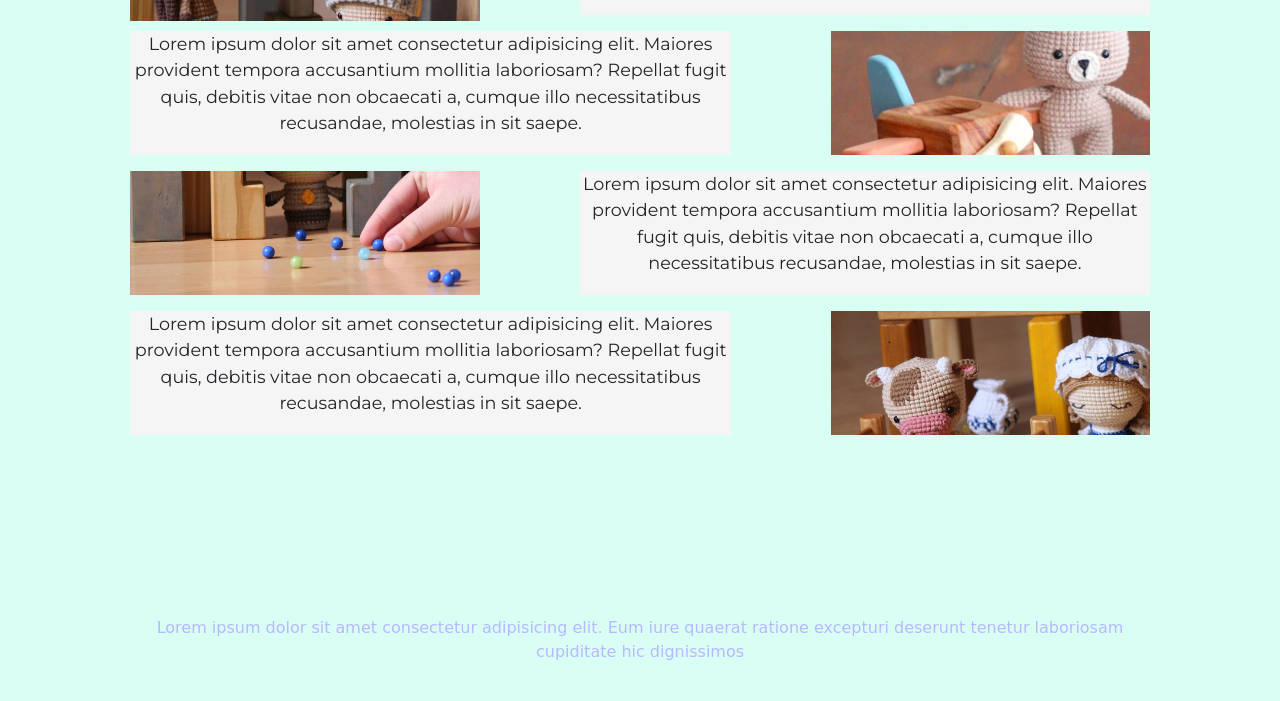
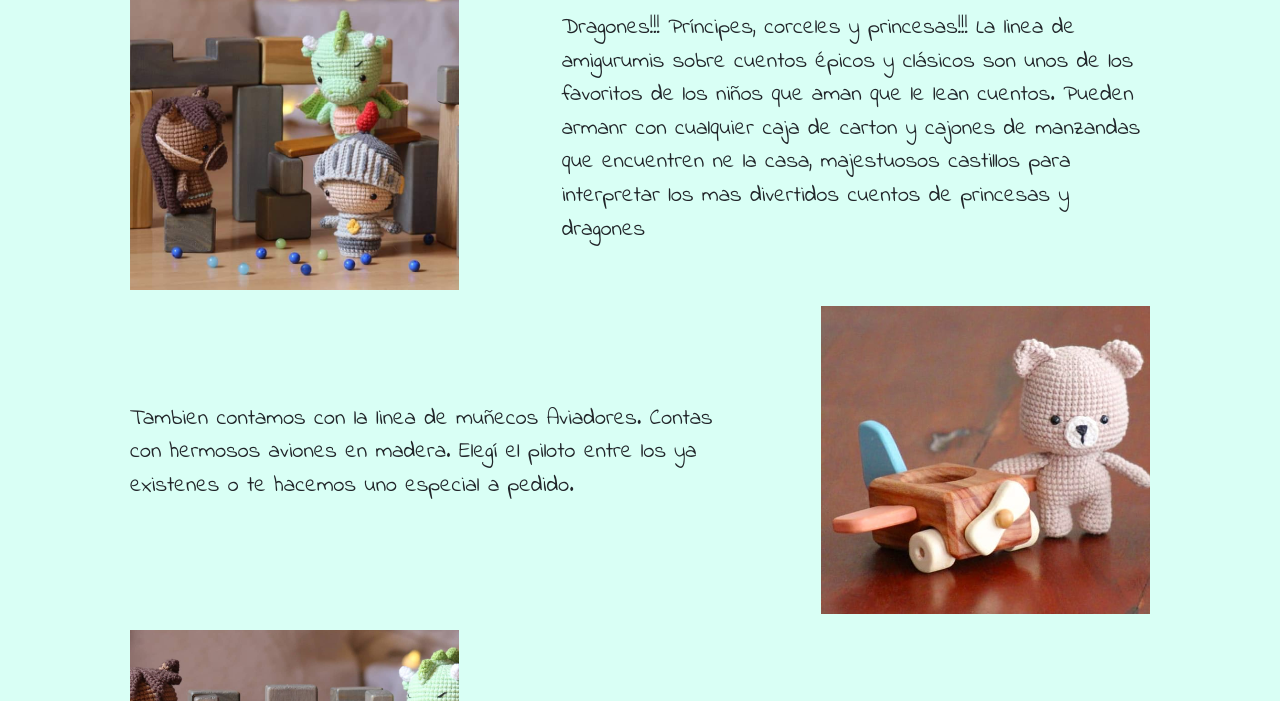
Before and after one commit to chaupinela/Proyecto_Coder, a website: page amigurumi.html in a window 1280 px wide. Shown: the part 669-1370 px from the top of the page. Drawn offline with nearby package versions, Linux system fonts and the light colour scheme; a web font is replaced by a local one.

Commit message:
[add] terminamo de corregir la pagina de Amigurumi completa, se pasa a master

```diff
--- a/amigurumi.html
+++ b/amigurumi.html
@@ -5,14 +5,21 @@
     <meta charset="UTF-8" />
     <meta http-equiv="X-UA-Compatible" content="IE=edge" />
     <meta name="viewport" content="width=device-width, initial-scale=1.0" />
-    <title>Bocha Chueca | Juegos Infantiles | Amigurumis</title>
-  <meta name="description" content="Juguetes y juegos artesanales sin material plastico. " >
-  <meta name="keywords" content="juguetes, juegos, sin plastico, madera, amigurumi">
+    <title>Bocha Chueca | Juegos Infantiles | Amigurumi</title>
+    <link rel="preconnect" href="https://fonts.googleapis.com">
+    <link rel="preconnect" href="https://fonts.gstatic.com" crossorigin>
+    <link href="https://fonts.googleapis.com/css2?family=Palette+Mosaic&display=swap" rel="stylesheet">
+    <link rel="preconnect" href="https://fonts.googleapis.com">
+    <link rel="preconnect" href="https://fonts.gstatic.com" crossorigin>
+    <link href="https://fonts.googleapis.com/css2?family=Indie+Flower&display=swap" rel="stylesheet">
+    <meta name="description" content="Juguetes y juegos artesanales sin material plástico. Totalmente confeccionados con materiales naturales y reciclados. Cuidamos y valoramos el planeta desde niños " >
+    <meta name="keywords" content="juguetes, juegos, sin plastico, madera, amigurumi">
     <link rel="preconnect" href="https://fonts.googleapis.com" />
     <link rel="preconnect" href="https://fonts.gstatic.com" crossorigin />
     <link href="https://fonts.googleapis.com/css2?family=Montserrat:wght@200;400&display=swap" rel="stylesheet" />
-    <link href="https://cdn.jsdelivr.net/npm/bootstrap@5.1.0/dist/css/bootstrap.min.css" rel="stylesheet" integrity="sha384-KyZXEAg3QhqLMpG8r+8fhAXLRk2vvoC2f3B09zVXn8CA5QIVfZOJ3BCsw2P0p/We" crossorigin="anonymous">
-    <link rel="stylesheet" href="css/index.css" />
+    <link href="https://cdn.jsdelivr.net/npm/bootstrap@5.1.0/dist/css/bootstrap.min.css" rel="stylesheet"
+      integrity="sha384-KyZXEAg3QhqLMpG8r+8fhAXLRk2vvoC2f3B09zVXn8CA5QIVfZOJ3BCsw2P0p/We" crossorigin="anonymous" />
+    <link rel="stylesheet" href="css/index.css">
   </head>
 
 <body id="bodyForja">
@@ -38,36 +45,40 @@
 
   </header>
     <main class="cajaAmigurumi">
-        <div class=" cajaAmigurumi__mainForja container">
-            <div class="cajaAmigurumi__mainForja__tituloMainForja">
+        <div class=" cajaAmigurumi__main container">
+            <div class="cajaAmigurumi__main__tituloMain">
                 <h2 >Los Amigurumis</h2>
             </div>
-            <div class=" cajaAmigurumi__mainForja__materiales1"></div>
-            <div class=" cajaAmigurumi__mainForja__materiales2"><p>Lorem ipsum dolor sit amet consectetur adipisicing elit. Possimus atque odio eum voluptatem, autem numquam esse distinctio deleniti. Maxime est fuga exercitationem tempora nulla illo rem necessitatibus iure nesciunt soluta!</p></div>
-            <div class=" cajaAmigurumi__mainForja__materiales3"><p>Lorem ipsum dolor sit amet consectetur adipisicing elit. Maiores provident tempora accusantium mollitia laboriosam? Repellat fugit quis, debitis vitae non obcaecati a, cumque illo necessitatibus recusandae, molestias in sit saepe.</p></div>
-            <div class=" cajaAmigurumi__mainForja__materiales4"></div>
-            <div class=" cajaAmigurumi__mainForja__materiales5"></div>
-            <div class=" cajaAmigurumi__mainForja__materiales6"><p>Lorem ipsum dolor sit amet consectetur adipisicing elit. Maiores provident tempora accusantium mollitia laboriosam? Repellat fugit quis, debitis vitae non obcaecati a, cumque illo necessitatibus recusandae, molestias in sit saepe.</p></div>
-            <div class=" cajaAmigurumi__mainForja__materiales7"><p>Lorem ipsum dolor sit amet consectetur adipisicing elit. Maiores provident tempora accusantium mollitia laboriosam? Repellat fugit quis, debitis vitae non obcaecati a, cumque illo necessitatibus recusandae, molestias in sit saepe.</p></div>
-            <div class=" cajaAmigurumi__mainForja__materiales8"></div>
+            <div class=" cajaAmigurumi__main__materiales1"></div>
+            <div class=" cajaAmigurumi__main__materiales2"><p>Dragones!!! Príncipes, corceles y princesas!!! La linea de amigurumis sobre cuentos épicos y clásicos son unos de los favoritos de los niños que aman que le lean cuentos. Pueden armanr con cualquier caja de carton y cajones de manzandas que encuentren ne la casa, majestuosos castillos para interpretar los mas divertidos cuentos de princesas y dragones</p></div>
+            <div class=" cajaAmigurumi__main__materiales3"><p>Tambien contamos con la linea de muñecos Aviadores. Contas con hermosos aviones en madera. Elegí el piloto entre los ya existenes o te hacemos uno especial a pedido.</p></div>
+            <div class=" cajaAmigurumi__main__materiales4"></div>
+            <div class=" cajaAmigurumi__main__materiales5"></div>
+            <div class=" cajaAmigurumi__main__materiales6"><p>Tambien encontraras una colección enorme de bloques de madera y diferentes estructuras para armar casas, castillos, puentes y todo lo que tu imaginacion quiera.Totalmente resistente al agua y a los golpes.</p></div>
+            <div class=" cajaAmigurumi__main__materiales7"><p>Llegó la hora de armar tu granja! Encontrarás la serie completa de animalitos para completarla, como también los corrales, tractores y todo lo que necesitas para hacer la granja mas linda.</p></div>
+            <div class=" cajaAmigurumi__main__materiales8"></div>
         </div>
     </main>
     <footer class="pie">
       <p class="pie__pDeFooter">
-        Lorem ipsum dolor sit amet consectetur adipisicing elit. Eum iure
-        quaerat ratione excepturi deserunt tenetur laboriosam cupiditate hic
-        dignissimos
+        Todos nuestros diseños en juegos y juguetes son totalmente propios. Pensados y creados por nosotros y por nuestras ganas de llevar alegria y diversion a todos. Cualquier duda sobre autorias, por favor comunicarse con nosotros o escribirnos a los datos abajo mencionados.
       </p>
       <p class="pie__datos">Teléfono 111-1111111 - correo@correo.com.ar</p>
       <p class="pie__derechos">&copy; Todos los derechos reservados.</p>
 
       <ul class="pie__redes">
-        <li class="pie__redes__item"><a class="pie__redes__item__link" id="redes__face"   href="">Facebook</a></li>
-        <li class="pie__redes__item"><a class="pie__redes__item__link" id="redes__twiter" href="">Twitter</a></li>
-        <li class="pie__redes__item"><a class="pie__redes__item__link" id="redes__instagram" href="">Instagram</a></li>
+        <li class="pie__redes__item">
+          <a class="pie__redes__item__link--face"  href="">Facebook</a>
+        </li>
+        <li class="pie__redes__item">
+          <a class="pie__redes__item__link--tw"  href="">Twitter</a>
+        </li>
+        <li class="pie__redes__item">
+          <a class="pie__redes__item__link--inst"  href="">Instagram</a>
+        </li>
       </ul>
     </footer>
-    <script src="https://cdn.jsdelivr.net/npm/bootstrap@5.1.0/dist/js/bootstrap.bundle.min.js" integrity="sha384-U1DAWAznBHeqEIlVSCgzq+c9gqGAJn5c/t99JyeKa9xxaYpSvHU5awsuZVVFIhvj" crossorigin="anonymous"></script>
+
 </body>
 
 </html>
--- a/scss/Partials/_footer.scss
+++ b/scss/Partials/_footer.scss
@@ -24,11 +24,12 @@ $fuenteFooter :'Indie Flower', cursive;
     padding: 5px 10px;
     color:$colorFuenteFooter;
     font-family: $fuenteFooter;
+    font-size: 1.5rem;
 
 
     .pie__pDeFooter {
       grid-area: pie__pDeFooter;
-      font-size: 1rem;
+
       text-align: center;
       align-items: stretch;
       margin-bottom: 15px;
@@ -36,12 +37,12 @@ $fuenteFooter :'Indie Flower', cursive;
     }
     .pie__datos {
       grid-area: pie__datos;
-      font-size: 1rem;
+
       text-align: start;
     }
     .pie__derechos {
       grid-area: pie__derechos;
-      font-size: 1rem;
+
       text-align: end;
     }
     .pie__redes {
@@ -95,24 +96,5 @@ $fuenteFooter :'Indie Flower', cursive;
                 color: white;
               }
             }
-
-
-    //       .pie__redes__item__link--tw {
-    //         background-color: rgba(98, 198, 216, 0.925);
-    //         color: white;
-    //       }
-    //       .pie__redes__item__link--inst:hover {
-    //         background: linear-gradient(
-    //           45deg,
-    //           #ed601e 6%,
-    //           #f71348 31%,
-    //           #e50d8b 52%,
-    //           #f202d2 67%,
-    //           #cd02e0 84%,
-    //           #dd09f4 100%
-    //     );
-    //         color: white;
-    //   }
-    // }
-  }
 }
+}
--- a/scss/index.scss
+++ b/scss/index.scss
@@ -11,6 +11,7 @@ $tamanioFuenteCuerpo: 1.8rem;
 $tamanioTitulo:2.5rem;
 $colorTextoAbout: var(--fire-opal);
 $colorTituloAbout: var(--slate-blue);
+$fuenteTamanioGrid:1.4rem;
 /*Header index*/
 
 /* ------------------------------main del index --------------------------------------------------------- */
@@ -167,86 +168,6 @@ $colorTituloAbout: var(--slate-blue);
       gap: 2rem;
 }
 
-// .pie {
-
-//       width: 1024px;
-//       height: 55vh;
-//       grid-area: pie;
-//       margin: 0 auto;
-//       text-decoration: none;
-//       display: inline-block;
-//       display: grid;
-//       grid-template-areas:
-//         "pie__pDeFooter pie__pDeFooter "
-//         "pie__datos pie__derechos"
-//         "pie__redes  pie__redes ";
-//       grid-template-columns: 1fr 1fr;
-//       grid-template-rows: 1fr 1fr 1fr;
-//       align-content: center;
-//       justify-content: space-around;
-//       column-gap: 10px;
-//       row-gap: 10px;
-//       padding: 5px 10px;
-//       color: var(--manatee);
-//       margin-top: 25px;
-//       .pie__pDeFooter {
-//         grid-area: pie__pDeFooter;
-//         font-size: 2rem;
-//         text-align: center;
-//         border-bottom: 6px var(--manatee) solid;
-//         margin-bottom: 15px;
-//         padding-bottom: 15px;
-//       }
-//       .pie__datos {
-//         grid-area: pie__datos;
-//         font-size: 2rem;
-//         text-align: start;
-//       }
-//       .pie__derechos {
-//         grid-area: pie__derechos;
-//         font-size: 2rem;
-//         text-align: end;
-//       }
-//       .pie__redes {
-//         grid-area: pie__redes;
-//         display: flex;
-//         flex-direction: row;
-//         justify-content: space-around;
-//         width: 100%;
-//         transition: 1s;
-//         .pie__redes__item {
-//           font-size: 1.5rem;
-//           list-style: none;
-//           .pie__redes__item__link {
-//             list-style: none;
-//             text-decoration: none;
-//             font-size: 2rem;
-//             color: var(--manatee);
-//             border-radius: 5px;
-//             #redes__face:hover {
-//               background-color: rgba(50, 50, 230, 0.904);
-//               color: white;
-//             }
-//             #redes__twiter:hover {
-//               background-color: rgba(98, 198, 216, 0.925);
-//               color: white;
-//             }
-//             #redes__instagram:hover {
-//               background: linear-gradient(
-//                 45deg,
-//                 #ed601e 6%,
-//                 #f71348 31%,
-//                 #e50d8b 52%,
-//                 #f202d2 67%,
-//                 #cd02e0 84%,
-//                 #dd09f4 100%
-//           );
-//               color: white;
-//         }
-//       }
-//     }
-//   }
-// }
 
 
 
@@ -255,17 +176,18 @@ $colorTituloAbout: var(--slate-blue);
 
 
 
-.cajaAmigurumi__mainForja{
-
+.cajaAmigurumi__main{
 
     grid-template-columns: repeat(12, 1fr);
-    grid-template-rows: repeat(9, 54px);
+    grid-template-rows: repeat(9, 1fr);
     width: 1020px;
-    height: 700px;
+    height: 180vh;
     margin: 90px auto;
     gap: 1rem;
-    .cajaAmigurumi__mainForja__tituloMainForja{
-      background-color:yellow;
+    .cajaAmigurumi__main__tituloMain{
+      color:$colorTituloAbout;
+      font-family: $fuenteCuerpo;
+      font-size: $tamanioTitulo;
       justify-content: center;
       align-items: center;
       grid-column: 1/13;
@@ -281,11 +203,10 @@ $colorTituloAbout: var(--slate-blue);
         }
     }
 
-    .cajaAmigurumi__mainForja__materiales1 {
+    .cajaAmigurumi__main__materiales1 {
       grid-column: 1/5;
       grid-row: 2/4;
-      height: 130px;
-      width: 350px;
+
       max-width: 100%;
       // background-color: yellow;
       background-image:url(../img/amigurumi1.jpg);
@@ -293,51 +214,53 @@ $colorTituloAbout: var(--slate-blue);
       background-position: center;
 
     }
-    .cajaAmigurumi__mainForja__materiales2 {
-      font-size: 1.1rem;
-      text-align: center;
-      background-color: whitesmoke;
+    .cajaAmigurumi__main__materiales2 {
+      font-size: $fuenteTamanioGrid;
+      font-family: $fuenteCuerpo;
+      justify-self: stretch;
+      align-self: center;
       grid-column: 6/13;
       grid-row: 2/4;
     }
-    .cajaAmigurumi__mainForja__materiales3 {
-      font-size: 1.1rem;
-      text-align: center;
-      background-color: whitesmoke;
+    .cajaAmigurumi__main__materiales3 {
+      font-size: $fuenteTamanioGrid;
+      font-family: $fuenteCuerpo;
+      justify-self: stretch;
+      align-self: center;
       grid-column: 1/8;
       grid-row: 4/6;
     }
-    .cajaAmigurumi__mainForja__materiales4 {
+    .cajaAmigurumi__main__materiales4 {
       background-image:url(../img/amigurumi2.jpg);
       background-size: cover;
       background-position: center;
-
       grid-column: 9/13;
       grid-row: 4/6;
     }
-    .cajaAmigurumi__mainForja__materiales5 {
+    .cajaAmigurumi__main__materiales5 {
       background-image:url(../img/amigurumi3.jpg);
       background-size: cover;
       background-position: bottom;
-
       grid-column: 1/5;
       grid-row: 6/8;
     }
-    .cajaAmigurumi__mainForja__materiales6 {
-      font-size: 1.1rem;
-      text-align: center;
-      background-color: whitesmoke;
+    .cajaAmigurumi__main__materiales6 {
+      font-size: $fuenteTamanioGrid;
+      font-family: $fuenteCuerpo;
+      justify-self: stretch;
+      align-self: center;
       grid-column: 6/13;
       grid-row: 6/8;
     }
-    .cajaAmigurumi__mainForja__materiales7 {
-      font-size: 1.1rem;
-      text-align: center;
-      background-color: whitesmoke;
+    .cajaAmigurumi__main__materiales7 {
+      font-size: $fuenteTamanioGrid;
+      font-family: $fuenteCuerpo;
+      justify-self: stretch;
+      align-self: center;
       grid-column: 1/8;
       grid-row: 8/10;
     }
-    .cajaAmigurumi__mainForja__materiales8 {
+    .cajaAmigurumi__main__materiales8 {
       background-image: url(../img/amigurumi5.jpg);
       background-size: cover;
       background-position: center;
@@ -349,38 +272,6 @@ $colorTituloAbout: var(--slate-blue);
   }
 
 
-.headerForja {
-    width: 1024px;
-    height: 55vh;
-    margin: 0 auto;
-    background-image: url(/imagenes/carbonEncendidas.jpg);
-    background-size: cover;
-    background-position: center;
-  }
-  // .mainForja {
-  //   background-color: var(--smoky-black);
-  //   grid-template-columns: repeat(12, 1fr);
-  //   grid-template-rows: repeat(9, 54px);
-  //   width: 1024px;
-  //   height: 700px;
-  //   gap: 1rem;
-  //   margin: 0 auto;
-  // }
-
-
-  // .cajaAmigurumi__mainForja__tituloMainForja {
-  //   background-color: var(--smoky-black);
-  //   justify-content: center;
-  //   align-items: center;
-  //   grid-column: 1/13;
-  //   grid-row: 1/2;
-  //   display: flex;
-  // }
-
-  // .mainForja p {
-  //   font-size: 1.2rem;
-  //   text-align: center;
-  // }
 
   /* -------------------------------------------pagina Contacto------------------------------------------*/
 
```
Also changed, not shown: css/index.css, 1 other file.
